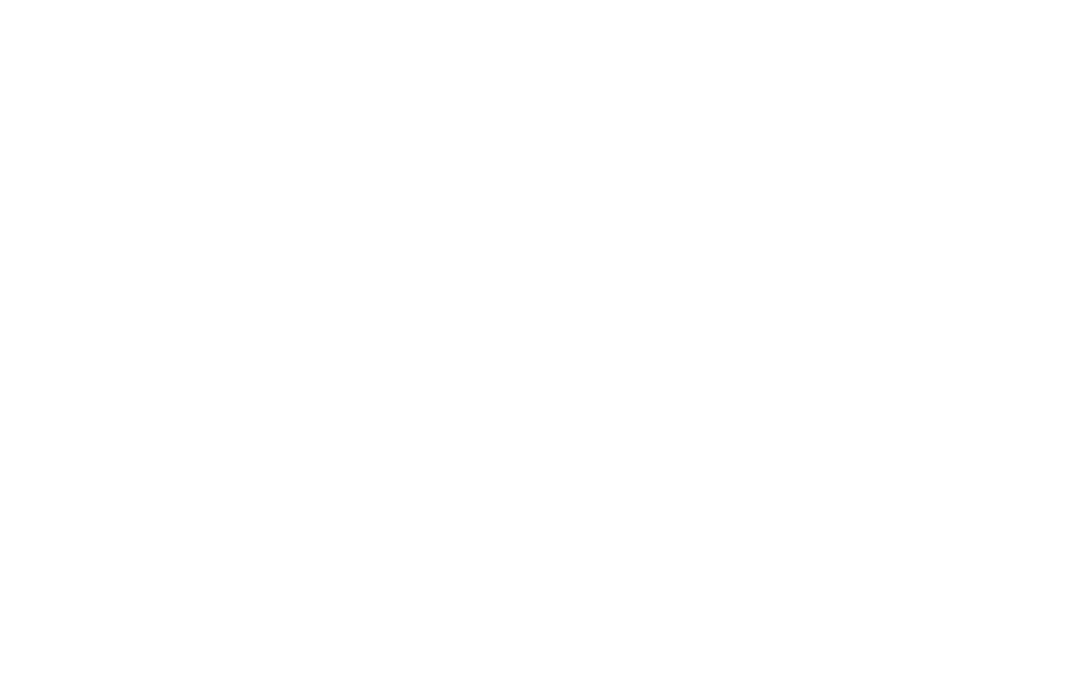
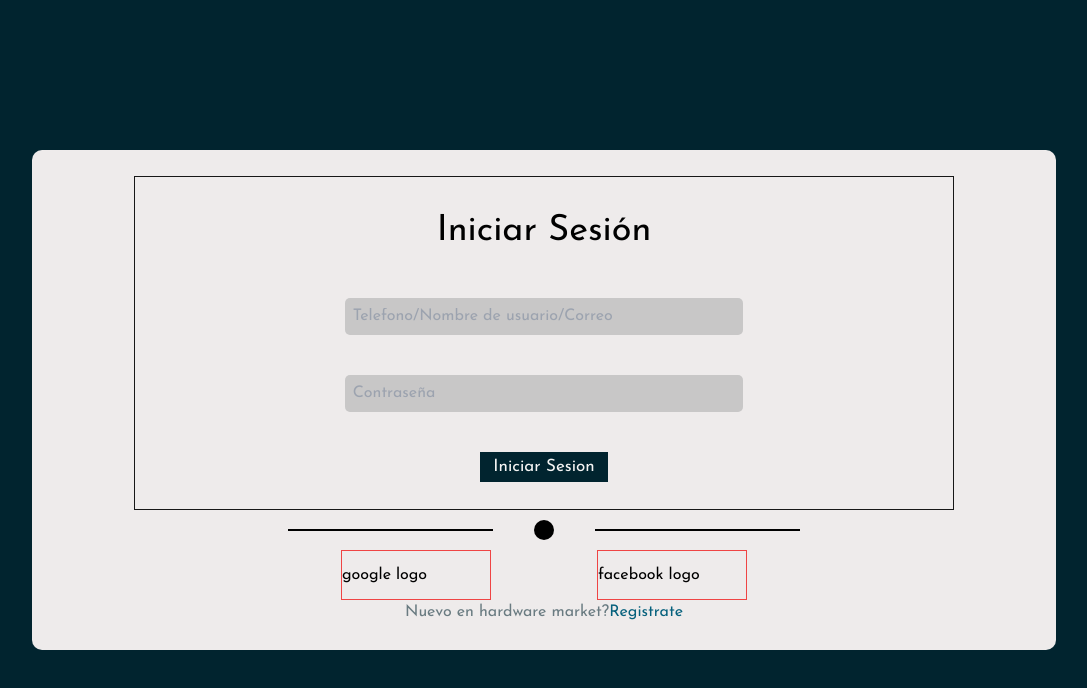
Before and after one commit to WSmithDR/HardwareMarketApp-Front, a React (Vite) app: page /login in a window 1280 px wide. Before the commit this address had no page. Shown: the top 688 px of the page, without its empty margins (96-1183 px from the left). Built offline with nearby package versions, Linux system fonts and the light colour scheme.

Commit message:
loginPage

```diff
--- a/src/components/Navbar.jsx
+++ b/src/components/Navbar.jsx
@@ -1,6 +1,8 @@
 import React from 'react'
+import { useNavigate } from 'react-router-dom'
 
 export const Navbar = () => {
+  const navigate = useNavigate()
   return (
     <nav className="flex justify-between items-center p-4 absolute top-0 ">
         <div className="container mx-auto flex justify-between items-center">
@@ -8,6 +10,7 @@
           <a href="#" className="text-black font-josefin shadow-xl">Home</a>
           <a href="#" className="text-black font-josefin shadow-xl">About</a>
           <a href="#" className="text-black font-josefin shadow-xl">Contact</a>
+          <a href="#" className="text-black font-josefin shadow-xl" onClick={() => navigate("/login")}>Iniciar Sesion</a>
         </div>
       </div>
     </nav>
--- a/src/pages/login/Login.jsx
+++ b/src/pages/login/Login.jsx
@@ -1,10 +1,43 @@
 import React from "react";
+import { useNavigate } from "react-router-dom";
 
 export const Login = () => {
+
+  const navigate = useNavigate()
   return (
-    <div className="flex flex-col items-center justify-center min-h-screen bg-colorButtons">
-      <div className='flex flex-col items-center justify-center w-2/4 h-screen  bg-customColor'>
-        <h1>Iniciar Sesión</h1>
+    <div className="flex flex-col items-center justify-center min-h-screen bg-colorButtons  font-josefin ">
+      <div className="max-[425px]:w-[90%] flex flex-col items-center justify-center w-4/5 h-[500px]  bg-customColor rounded-[10px]">
+        <div className=" justify-center items-center w-[80%] h-4/6 flex flex-col gap-10  p-2.5 border border-neutral-900">
+          <h1 className="text-[36px] text-center font-light ">
+            Iniciar Sesión
+          </h1>
+          <input
+            className="max-[425px]:w-[100%] w-[50%] h-[37px] bg-[#C8C7C7] px-2 text-[16px] rounded-[5px] text-[#01242F]  outline-none"
+            placeholder="Telefono/Nombre de usuario/Correo"
+          ></input>
+          <input
+            className="max-[425px]:w-[100%] w-[50%] h-[37px] bg-[#C8C7C7] px-2 text-[16px] rounded-[5px] text-[#01242F] outline-none "
+            placeholder="Contraseña"
+          ></input>
+          <button className="bg-colorButtons h-[30px] w-32 text-stone-100 text-[17px]">
+            Iniciar Sesion
+          </button>
+        </div>
+        <div className="items-center flex justify-between w-[50%] h-[40px]">
+          <div className="w-[40%] border border-[#000000]"></div>
+          <div className="w-[20px] h-[20px]  border-[#000000] rounded-[100%] bg-[#000000]"></div>
+          <div className="w-[40%] border border-[#000000]"></div>
+        </div>
+        <div className="max-[425px]: w-[100%] w-[50%] h-[50px] flex justify-around" id="logos-container">
+          <div className="w-[150px] h-[50px] border border-red-500 flex justify-between items-center">
+            google logo
+          </div>
+          <div className="w-[150px] h-[50px] border border-red-500 flex justify-between items-center ">
+            facebook logo
+            </div>
+        </div>
+        <p className="text-[#01242F8F]">Nuevo en hardware market?
+        <span className="text-[#05607C] cursor-pointer" onClick={() => navigate("/register")}>Registrate</span> </p>
       </div>
     </div>
   );
--- /dev/null
+++ b/src/pages/register/Register.jsx
@@ -0,0 +1,9 @@
+import React from 'react'
+
+const Register = () => {
+  return (
+    <div>Register</div>
+  )
+}
+
+export default Register
--- a/src/routes/Routes.jsx
+++ b/src/routes/Routes.jsx
@@ -3,6 +3,7 @@
 import WelcomePage from '../pages/welcomePage/WelcomePage'
 import { StartPage } from '../pages/StartPage/StartPage'
 import { Login } from '../pages/login/Login'
+import Register from '../pages/register/Register'
 
 const Routes = () => {
   return (
@@ -11,6 +12,8 @@
     <Route path='/' element = {<WelcomePage/>}></Route>
     <Route path= "/startPage" element = {<StartPage/>}></Route>
     <Route path= "/iniciarSesion" element = {<Login />}></Route>
+    <Route path='/login' element = {<Login/>}></Route>
+    <Route path='/register' element ={ <Register/>}></Route>
    </HardWareRoutes>
    </>
   )
```
